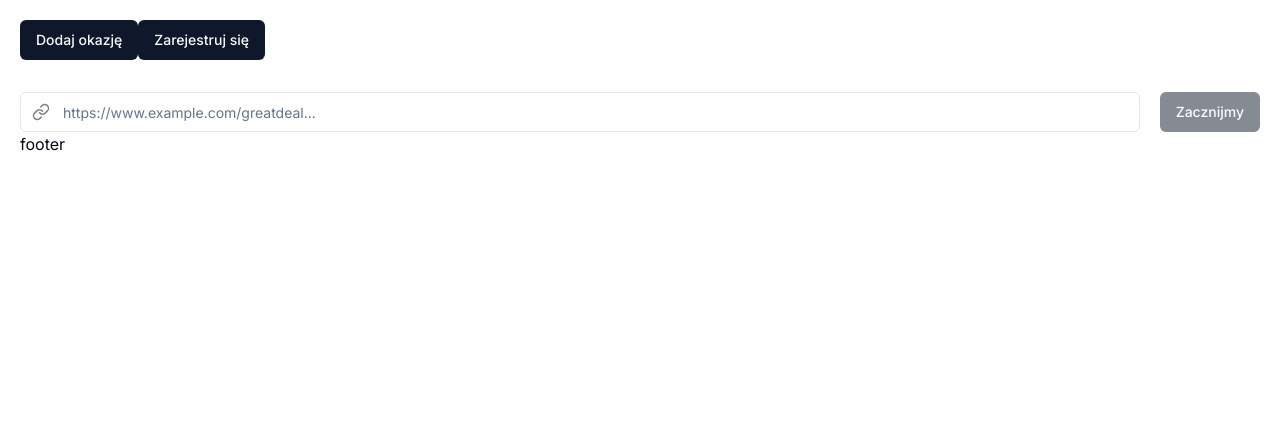
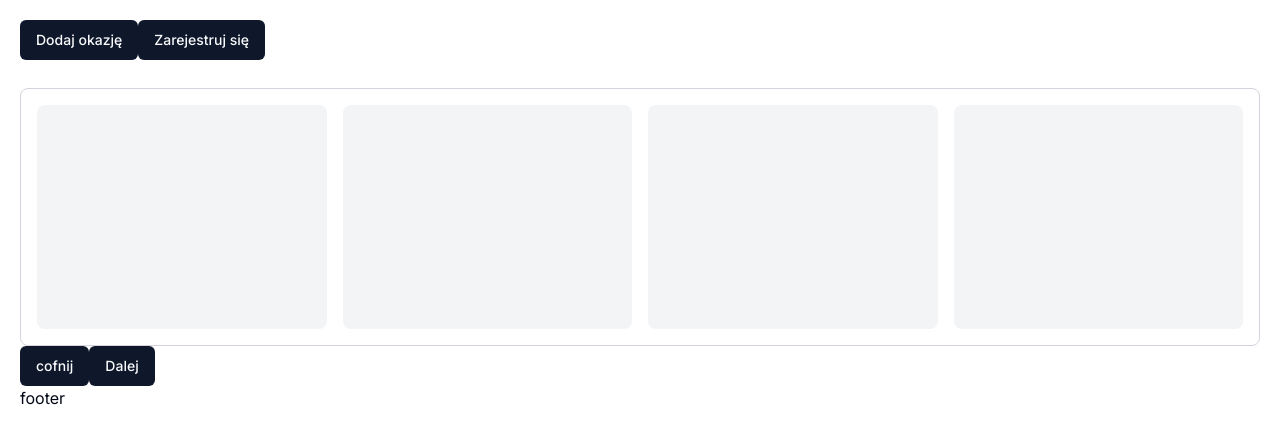
Before and after one commit to 1991Pawel/next-14-practice, a Next.js app: page /sale/item in a window 1280 px wide. Shown: the top 444 px of the page. Built offline with nearby package versions, Linux system fonts and the light colour scheme.

Commit message:
add basic image form

```diff
--- a/package.json
+++ b/package.json
@@ -17,6 +17,7 @@
 		"next": "14.1.0",
 		"react": "^18",
 		"react-dom": "^18",
+		"react-dropzone": "^14.2.3",
 		"react-hook-form": "^7.50.1",
 		"tailwind-merge": "^2.2.1",
 		"tailwindcss-animate": "^1.0.7",
--- a/src/app/(add-offer)/sale/item/page.tsx
+++ b/src/app/(add-offer)/sale/item/page.tsx
@@ -16,7 +16,7 @@ export const FormSteps = {
 export default function ItemPage() {
 	const [formValues, setFormValues] = useState({});
 	const steps = Object.values(FormSteps);
-	const [currentStep, setCurrentStep] = useState(steps[0]);
+	const [currentStep, setCurrentStep] = useState(steps[2]);
 	const currentStepIndex = steps.indexOf(currentStep);
 	const firstStep = steps[0];
 	const itsFirstStep = firstStep === currentStep;
--- a/src/components/modules/add-offer/Form/ImagesForm.tsx
+++ b/src/components/modules/add-offer/Form/ImagesForm.tsx
@@ -1,40 +1,33 @@
 "use client";
-import { X, Link } from "lucide-react";
-import { useForm } from "react-hook-form";
-import { zodResolver } from "@hookform/resolvers/zod";
-import * as z from "zod";
-import { Input } from "@/components/ui/input";
-import { Button } from "@/components/ui/button";
+import Dropzone from "react-dropzone";
+export const ImagesForm = ({ handleNextStep }: { handleNextStep: () => void }) => {
+	function handleOnChange(e: React.FormEvent<HTMLInputElement>) {
+		const target = e.target as HTMLInputElement & {
+			files: FileList;
+		};
+		console.log(target.files);
+	}
+	return (
+		<section>
+			<div className="mt-7 rounded-lg border border-gray-300 p-4">
+				<div className="grid grid-cols-2 gap-4  md:grid-cols-3 lg:grid-cols-4">
+					<div className="h-32 rounded-lg bg-gray-100 sm:h-40 md:h-48 lg:h-56"></div>
+					<div className="h-32 rounded-lg bg-gray-100 sm:h-40 md:h-48 lg:h-56"></div>
+					<div className="h-32 rounded-lg bg-gray-100 sm:h-40 md:h-48 lg:h-56"></div>
+					<div className="h-32 rounded-lg bg-gray-100 sm:h-40 md:h-48 lg:h-56"></div>
+				</div>
+			</div>
 
-const schema = z.object({
-	href: z
-		.string()
-		.min(1, { message: "To pole jest wymagane" })
-		.url({ message: "Wprowadź poprawny link" }),
-});
-
-type Schema = z.infer<typeof schema>;
-
-export const ImagesForm = ({ handleNextStep }: { handleNextStep: () => void }) => {
-	const {
-		register,
-		handleSubmit,
-		formState: { errors },
-		resetField,
-		watch,
-	} = useForm<Schema>({
-		resolver: zodResolver(schema),
-	});
-	const hrefIsFilled = watch("href")?.length >= 3;
-	const onSubmit = (data: Schema) => {
-		alert("wszystko git");
-		console.log(data);
-	};
-	return (
-		<form onSubmit={handleSubmit(onSubmit)}>
-			<h2>Wyróżnij swoją okazję dzięki zdjęciom</h2>
-			Przeciągnij i upuść, aby dodać do 8 obrazków. Możesz zmieniać ich kolejność oraz wybrać
-			zdjęcie główne.
-		</form>
+			{/* <Dropzone onDrop={(acceptedFiles) => console.log(acceptedFiles)}>
+				{({ getRootProps, getInputProps }) => (
+					<section>
+						<div {...getRootProps()}>
+							<input {...getInputProps()} />
+							<p>Drag 'n' drop some files here, or click to select files</p>
+						</div>
+					</section>
+				)}
+			</Dropzone> */}
+		</section>
 	);
 };
```
Also changed, not shown: 1 other file (tests, documents, lock files or other folders).
